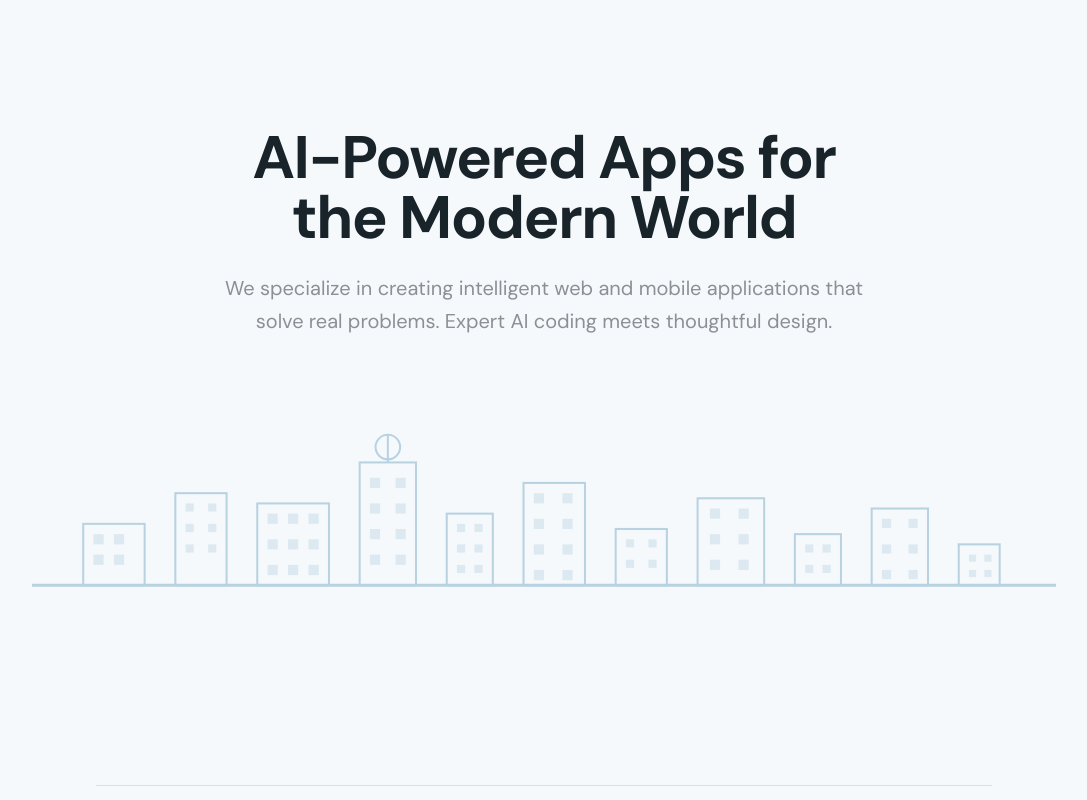
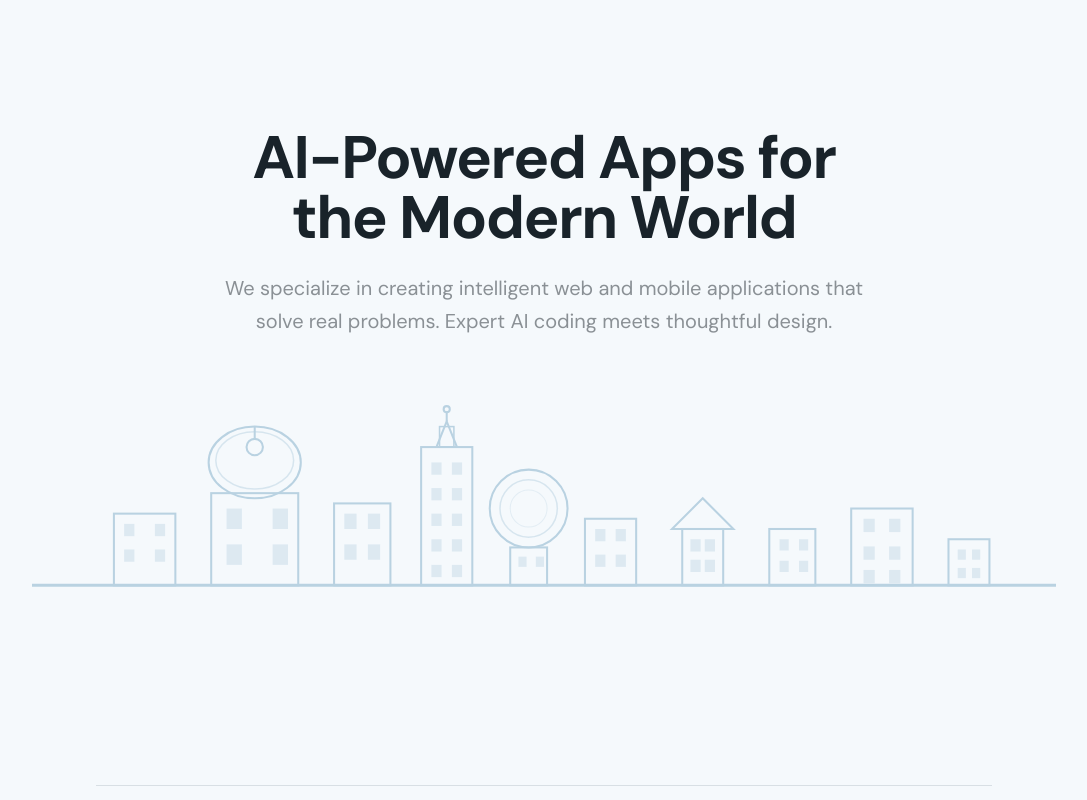
Before and after one commit to MarkMorsi/aibomi-homepage, a React (Vite) app: page / in a window 1280 px wide. Shown: the top 800 px of the page, without its empty margins (96-1183 px from the left). Built offline with nearby package versions, Linux system fonts and the light colour scheme.

Commit message:
Generated by Spark: the skyline is to generic, please reseach and change the Skyline to include the following landmarks from Copenhagens Skyline; The Marble Church, Copenhagen Opera House, Round Tower, Christiansborg Palace Spire.

```diff
--- a/src/components/CopenhagenSkyline.tsx
+++ b/src/components/CopenhagenSkyline.tsx
@@ -11,167 +11,149 @@ export function CopenhagenSkyline() {
         <motion.g
           initial={{ scaleY: 0 }}
           animate={{ scaleY: 1 }}
-          transition={{ duration: 0.8, delay: 0.2 }}
+          transition={{ duration: 0.9, delay: 0.2 }}
           style={{ transformOrigin: 'center bottom' }}
         >
-          <rect x="50" y="120" width="60" height="60" stroke="currentColor" strokeWidth="2" fill="none" className="text-primary" />
-          <rect x="60" y="130" width="10" height="10" fill="currentColor" className="text-primary" opacity="0.4" />
-          <rect x="80" y="130" width="10" height="10" fill="currentColor" className="text-primary" opacity="0.4" />
-          <rect x="60" y="150" width="10" height="10" fill="currentColor" className="text-primary" opacity="0.4" />
-          <rect x="80" y="150" width="10" height="10" fill="currentColor" className="text-primary" opacity="0.4" />
+          <rect x="80" y="110" width="60" height="70" stroke="currentColor" strokeWidth="2" fill="none" className="text-primary" />
+          <rect x="90" y="120" width="10" height="12" fill="currentColor" className="text-primary" opacity="0.4" />
+          <rect x="120" y="120" width="10" height="12" fill="currentColor" className="text-primary" opacity="0.4" />
+          <rect x="90" y="145" width="10" height="12" fill="currentColor" className="text-primary" opacity="0.4" />
+          <rect x="120" y="145" width="10" height="12" fill="currentColor" className="text-primary" opacity="0.4" />
         </motion.g>
 
         <motion.g
           initial={{ scaleY: 0 }}
           animate={{ scaleY: 1 }}
-          transition={{ duration: 0.85, delay: 0.3 }}
+          transition={{ duration: 1.0, delay: 0.3 }}
           style={{ transformOrigin: 'center bottom' }}
         >
-          <rect x="140" y="90" width="50" height="90" stroke="currentColor" strokeWidth="2" fill="none" className="text-primary" />
-          <rect x="150" y="100" width="8" height="8" fill="currentColor" className="text-primary" opacity="0.4" />
-          <rect x="172" y="100" width="8" height="8" fill="currentColor" className="text-primary" opacity="0.4" />
-          <rect x="150" y="120" width="8" height="8" fill="currentColor" className="text-primary" opacity="0.4" />
-          <rect x="172" y="120" width="8" height="8" fill="currentColor" className="text-primary" opacity="0.4" />
-          <rect x="150" y="140" width="8" height="8" fill="currentColor" className="text-primary" opacity="0.4" />
-          <rect x="172" y="140" width="8" height="8" fill="currentColor" className="text-primary" opacity="0.4" />
+          <rect x="175" y="90" width="85" height="90" stroke="currentColor" strokeWidth="2" fill="none" className="text-primary" />
+          <ellipse cx="217.5" cy="60" rx="45" ry="35" stroke="currentColor" strokeWidth="2" fill="none" className="text-primary" />
+          <ellipse cx="217.5" cy="58" rx="38" ry="28" stroke="currentColor" strokeWidth="1.5" fill="none" className="text-primary" opacity="0.5" />
+          <circle cx="217.5" cy="45" r="8" stroke="currentColor" strokeWidth="2" fill="none" className="text-primary" />
+          <line x1="217.5" y1="37" x2="217.5" y2="25" stroke="currentColor" strokeWidth="2" className="text-primary" />
+          <rect x="190" y="105" width="15" height="20" fill="currentColor" className="text-primary" opacity="0.4" />
+          <rect x="235" y="105" width="15" height="20" fill="currentColor" className="text-primary" opacity="0.4" />
+          <rect x="190" y="140" width="15" height="20" fill="currentColor" className="text-primary" opacity="0.4" />
+          <rect x="235" y="140" width="15" height="20" fill="currentColor" className="text-primary" opacity="0.4" />
         </motion.g>
 
         <motion.g
           initial={{ scaleY: 0 }}
           animate={{ scaleY: 1 }}
-          transition={{ duration: 0.9, delay: 0.4 }}
+          transition={{ duration: 0.95, delay: 0.5 }}
           style={{ transformOrigin: 'center bottom' }}
         >
-          <rect x="220" y="100" width="70" height="80" stroke="currentColor" strokeWidth="2" fill="none" className="text-primary" />
-          <rect x="230" y="110" width="10" height="10" fill="currentColor" className="text-primary" opacity="0.4" />
-          <rect x="250" y="110" width="10" height="10" fill="currentColor" className="text-primary" opacity="0.4" />
-          <rect x="270" y="110" width="10" height="10" fill="currentColor" className="text-primary" opacity="0.4" />
-          <rect x="230" y="135" width="10" height="10" fill="currentColor" className="text-primary" opacity="0.4" />
-          <rect x="250" y="135" width="10" height="10" fill="currentColor" className="text-primary" opacity="0.4" />
-          <rect x="270" y="135" width="10" height="10" fill="currentColor" className="text-primary" opacity="0.4" />
-          <rect x="230" y="160" width="10" height="10" fill="currentColor" className="text-primary" opacity="0.4" />
-          <rect x="250" y="160" width="10" height="10" fill="currentColor" className="text-primary" opacity="0.4" />
-          <rect x="270" y="160" width="10" height="10" fill="currentColor" className="text-primary" opacity="0.4" />
+          <rect x="295" y="100" width="55" height="80" stroke="currentColor" strokeWidth="2" fill="none" className="text-primary" />
+          <rect x="305" y="110" width="12" height="15" fill="currentColor" className="text-primary" opacity="0.4" />
+          <rect x="328" y="110" width="12" height="15" fill="currentColor" className="text-primary" opacity="0.4" />
+          <rect x="305" y="140" width="12" height="15" fill="currentColor" className="text-primary" opacity="0.4" />
+          <rect x="328" y="140" width="12" height="15" fill="currentColor" className="text-primary" opacity="0.4" />
         </motion.g>
 
         <motion.g
           initial={{ scaleY: 0 }}
           animate={{ scaleY: 1 }}
-          transition={{ duration: 0.87, delay: 0.5 }}
+          transition={{ duration: 1.05, delay: 0.6 }}
           style={{ transformOrigin: 'center bottom' }}
         >
-          <rect x="320" y="60" width="55" height="120" stroke="currentColor" strokeWidth="2" fill="none" className="text-primary" />
-          <circle cx="347.5" cy="45" r="12" stroke="currentColor" strokeWidth="2" fill="none" className="text-primary" />
-          <line x1="347.5" y1="33" x2="347.5" y2="60" stroke="currentColor" strokeWidth="2" className="text-primary" />
-          <rect x="330" y="75" width="10" height="10" fill="currentColor" className="text-primary" opacity="0.4" />
-          <rect x="355" y="75" width="10" height="10" fill="currentColor" className="text-primary" opacity="0.4" />
-          <rect x="330" y="100" width="10" height="10" fill="currentColor" className="text-primary" opacity="0.4" />
-          <rect x="355" y="100" width="10" height="10" fill="currentColor" className="text-primary" opacity="0.4" />
-          <rect x="330" y="125" width="10" height="10" fill="currentColor" className="text-primary" opacity="0.4" />
-          <rect x="355" y="125" width="10" height="10" fill="currentColor" className="text-primary" opacity="0.4" />
-          <rect x="330" y="150" width="10" height="10" fill="currentColor" className="text-primary" opacity="0.4" />
-          <rect x="355" y="150" width="10" height="10" fill="currentColor" className="text-primary" opacity="0.4" />
+          <rect x="380" y="45" width="50" height="135" stroke="currentColor" strokeWidth="2" fill="none" className="text-primary" />
+          <polygon points="405,20 395,45 415,45" stroke="currentColor" strokeWidth="2" fill="none" className="text-primary" />
+          <rect x="398" y="25" width="14" height="20" stroke="currentColor" strokeWidth="1.5" fill="none" className="text-primary" />
+          <line x1="405" y1="10" x2="405" y2="20" stroke="currentColor" strokeWidth="2" className="text-primary" />
+          <circle cx="405" cy="8" r="3" stroke="currentColor" strokeWidth="2" fill="none" className="text-primary" />
+          <rect x="390" y="60" width="10" height="12" fill="currentColor" className="text-primary" opacity="0.4" />
+          <rect x="410" y="60" width="10" height="12" fill="currentColor" className="text-primary" opacity="0.4" />
+          <rect x="390" y="85" width="10" height="12" fill="currentColor" className="text-primary" opacity="0.4" />
+          <rect x="410" y="85" width="10" height="12" fill="currentColor" className="text-primary" opacity="0.4" />
+          <rect x="390" y="110" width="10" height="12" fill="currentColor" className="text-primary" opacity="0.4" />
+          <rect x="410" y="110" width="10" height="12" fill="currentColor" className="text-primary" opacity="0.4" />
+          <rect x="390" y="135" width="10" height="12" fill="currentColor" className="text-primary" opacity="0.4" />
+          <rect x="410" y="135" width="10" height="12" fill="currentColor" className="text-primary" opacity="0.4" />
+          <rect x="390" y="160" width="10" height="12" fill="currentColor" className="text-primary" opacity="0.4" />
+          <rect x="410" y="160" width="10" height="12" fill="currentColor" className="text-primary" opacity="0.4" />
         </motion.g>
 
         <motion.g
           initial={{ scaleY: 0 }}
           animate={{ scaleY: 1 }}
-          transition={{ duration: 0.88, delay: 0.6 }}
+          transition={{ duration: 0.88, delay: 0.8 }}
           style={{ transformOrigin: 'center bottom' }}
         >
-          <rect x="405" y="110" width="45" height="70" stroke="currentColor" strokeWidth="2" fill="none" className="text-primary" />
-          <rect x="415" y="120" width="8" height="8" fill="currentColor" className="text-primary" opacity="0.4" />
-          <rect x="432" y="120" width="8" height="8" fill="currentColor" className="text-primary" opacity="0.4" />
-          <rect x="415" y="140" width="8" height="8" fill="currentColor" className="text-primary" opacity="0.4" />
-          <rect x="432" y="140" width="8" height="8" fill="currentColor" className="text-primary" opacity="0.4" />
-          <rect x="415" y="160" width="8" height="8" fill="currentColor" className="text-primary" opacity="0.4" />
-          <rect x="432" y="160" width="8" height="8" fill="currentColor" className="text-primary" opacity="0.4" />
+          <circle cx="485" cy="105" r="38" stroke="currentColor" strokeWidth="2" fill="none" className="text-primary" />
+          <circle cx="485" cy="105" r="28" stroke="currentColor" strokeWidth="1.5" fill="none" className="text-primary" opacity="0.5" />
+          <circle cx="485" cy="105" r="18" stroke="currentColor" strokeWidth="1" fill="none" className="text-primary" opacity="0.3" />
+          <rect x="467" y="143" width="36" height="37" stroke="currentColor" strokeWidth="2" fill="none" className="text-primary" />
+          <rect x="475" y="152" width="8" height="10" fill="currentColor" className="text-primary" opacity="0.4" />
+          <rect x="492" y="152" width="8" height="10" fill="currentColor" className="text-primary" opacity="0.4" />
         </motion.g>
 
         <motion.g
           initial={{ scaleY: 0 }}
           animate={{ scaleY: 1 }}
-          transition={{ duration: 0.92, delay: 0.7 }}
+          transition={{ duration: 0.9, delay: 0.95 }}
           style={{ transformOrigin: 'center bottom' }}
         >
-          <rect x="480" y="80" width="60" height="100" stroke="currentColor" strokeWidth="2" fill="none" className="text-primary" />
-          <rect x="490" y="90" width="10" height="10" fill="currentColor" className="text-primary" opacity="0.4" />
-          <rect x="518" y="90" width="10" height="10" fill="currentColor" className="text-primary" opacity="0.4" />
-          <rect x="490" y="115" width="10" height="10" fill="currentColor" className="text-primary" opacity="0.4" />
-          <rect x="518" y="115" width="10" height="10" fill="currentColor" className="text-primary" opacity="0.4" />
-          <rect x="490" y="140" width="10" height="10" fill="currentColor" className="text-primary" opacity="0.4" />
-          <rect x="518" y="140" width="10" height="10" fill="currentColor" className="text-primary" opacity="0.4" />
-          <rect x="490" y="165" width="10" height="10" fill="currentColor" className="text-primary" opacity="0.4" />
-          <rect x="518" y="165" width="10" height="10" fill="currentColor" className="text-primary" opacity="0.4" />
+          <rect x="540" y="115" width="50" height="65" stroke="currentColor" strokeWidth="2" fill="none" className="text-primary" />
+          <rect x="550" y="125" width="10" height="12" fill="currentColor" className="text-primary" opacity="0.4" />
+          <rect x="570" y="125" width="10" height="12" fill="currentColor" className="text-primary" opacity="0.4" />
+          <rect x="550" y="150" width="10" height="12" fill="currentColor" className="text-primary" opacity="0.4" />
+          <rect x="570" y="150" width="10" height="12" fill="currentColor" className="text-primary" opacity="0.4" />
         </motion.g>
 
         <motion.g
           initial={{ scaleY: 0 }}
           animate={{ scaleY: 1 }}
-          transition={{ duration: 0.87, delay: 0.8 }}
+          transition={{ duration: 0.92, delay: 1.1 }}
           style={{ transformOrigin: 'center bottom' }}
         >
-          <rect x="570" y="125" width="50" height="55" stroke="currentColor" strokeWidth="2" fill="none" className="text-primary" />
-          <rect x="580" y="135" width="8" height="8" fill="currentColor" className="text-primary" opacity="0.4" />
-          <rect x="602" y="135" width="8" height="8" fill="currentColor" className="text-primary" opacity="0.4" />
-          <rect x="580" y="155" width="8" height="8" fill="currentColor" className="text-primary" opacity="0.4" />
-          <rect x="602" y="155" width="8" height="8" fill="currentColor" className="text-primary" opacity="0.4" />
+          <polygon points="655,95 625,125 685,125" stroke="currentColor" strokeWidth="2" fill="none" className="text-primary" />
+          <rect x="635" y="125" width="40" height="55" stroke="currentColor" strokeWidth="2" fill="none" className="text-primary" />
+          <rect x="643" y="135" width="10" height="12" fill="currentColor" className="text-primary" opacity="0.4" />
+          <rect x="657" y="135" width="10" height="12" fill="currentColor" className="text-primary" opacity="0.4" />
+          <rect x="643" y="155" width="10" height="12" fill="currentColor" className="text-primary" opacity="0.4" />
+          <rect x="657" y="155" width="10" height="12" fill="currentColor" className="text-primary" opacity="0.4" />
         </motion.g>
 
         <motion.g
           initial={{ scaleY: 0 }}
           animate={{ scaleY: 1 }}
-          transition={{ duration: 0.9, delay: 0.9 }}
+          transition={{ duration: 0.87, delay: 1.25 }}
           style={{ transformOrigin: 'center bottom' }}
         >
-          <rect x="650" y="95" width="65" height="85" stroke="currentColor" strokeWidth="2" fill="none" className="text-primary" />
-          <rect x="662" y="105" width="10" height="10" fill="currentColor" className="text-primary" opacity="0.4" />
-          <rect x="690" y="105" width="10" height="10" fill="currentColor" className="text-primary" opacity="0.4" />
-          <rect x="662" y="130" width="10" height="10" fill="currentColor" className="text-primary" opacity="0.4" />
-          <rect x="690" y="130" width="10" height="10" fill="currentColor" className="text-primary" opacity="0.4" />
-          <rect x="662" y="155" width="10" height="10" fill="currentColor" className="text-primary" opacity="0.4" />
-          <rect x="690" y="155" width="10" height="10" fill="currentColor" className="text-primary" opacity="0.4" />
+          <rect x="720" y="125" width="45" height="55" stroke="currentColor" strokeWidth="2" fill="none" className="text-primary" />
+          <rect x="730" y="135" width="9" height="11" fill="currentColor" className="text-primary" opacity="0.4" />
+          <rect x="749" y="135" width="9" height="11" fill="currentColor" className="text-primary" opacity="0.4" />
+          <rect x="730" y="156" width="9" height="11" fill="currentColor" className="text-primary" opacity="0.4" />
+          <rect x="749" y="156" width="9" height="11" fill="currentColor" className="text-primary" opacity="0.4" />
         </motion.g>
 
         <motion.g
           initial={{ scaleY: 0 }}
           animate={{ scaleY: 1 }}
-          transition={{ duration: 0.84, delay: 1.0 }}
+          transition={{ duration: 0.85, delay: 1.35 }}
           style={{ transformOrigin: 'center bottom' }}
         >
-          <rect x="745" y="130" width="45" height="50" stroke="currentColor" strokeWidth="2" fill="none" className="text-primary" />
-          <rect x="755" y="140" width="8" height="8" fill="currentColor" className="text-primary" opacity="0.4" />
-          <rect x="772" y="140" width="8" height="8" fill="currentColor" className="text-primary" opacity="0.4" />
-          <rect x="755" y="160" width="8" height="8" fill="currentColor" className="text-primary" opacity="0.4" />
-          <rect x="772" y="160" width="8" height="8" fill="currentColor" className="text-primary" opacity="0.4" />
+          <rect x="800" y="105" width="60" height="75" stroke="currentColor" strokeWidth="2" fill="none" className="text-primary" />
+          <rect x="812" y="115" width="11" height="13" fill="currentColor" className="text-primary" opacity="0.4" />
+          <rect x="837" y="115" width="11" height="13" fill="currentColor" className="text-primary" opacity="0.4" />
+          <rect x="812" y="142" width="11" height="13" fill="currentColor" className="text-primary" opacity="0.4" />
+          <rect x="837" y="142" width="11" height="13" fill="currentColor" className="text-primary" opacity="0.4" />
+          <rect x="812" y="165" width="11" height="13" fill="currentColor" className="text-primary" opacity="0.4" />
+          <rect x="837" y="165" width="11" height="13" fill="currentColor" className="text-primary" opacity="0.4" />
         </motion.g>
 
         <motion.g
           initial={{ scaleY: 0 }}
           animate={{ scaleY: 1 }}
-          transition={{ duration: 0.88, delay: 1.1 }}
+          transition={{ duration: 0.83, delay: 1.45 }}
           style={{ transformOrigin: 'center bottom' }}
         >
-          <rect x="820" y="105" width="55" height="75" stroke="currentColor" strokeWidth="2" fill="none" className="text-primary" />
-          <rect x="830" y="115" width="9" height="9" fill="currentColor" className="text-primary" opacity="0.4" />
-          <rect x="856" y="115" width="9" height="9" fill="currentColor" className="text-primary" opacity="0.4" />
-          <rect x="830" y="140" width="9" height="9" fill="currentColor" className="text-primary" opacity="0.4" />
-          <rect x="856" y="140" width="9" height="9" fill="currentColor" className="text-primary" opacity="0.4" />
-          <rect x="830" y="165" width="9" height="9" fill="currentColor" className="text-primary" opacity="0.4" />
-          <rect x="856" y="165" width="9" height="9" fill="currentColor" className="text-primary" opacity="0.4" />
-        </motion.g>
-
-        <motion.g
-          initial={{ scaleY: 0 }}
-          animate={{ scaleY: 1 }}
-          transition={{ duration: 0.82, delay: 1.2 }}
-          style={{ transformOrigin: 'center bottom' }}
-        >
-          <rect x="905" y="140" width="40" height="40" stroke="currentColor" strokeWidth="2" fill="none" className="text-primary" />
-          <rect x="915" y="150" width="7" height="7" fill="currentColor" className="text-primary" opacity="0.4" />
-          <rect x="930" y="150" width="7" height="7" fill="currentColor" className="text-primary" opacity="0.4" />
-          <rect x="915" y="165" width="7" height="7" fill="currentColor" className="text-primary" opacity="0.4" />
-          <rect x="930" y="165" width="7" height="7" fill="currentColor" className="text-primary" opacity="0.4" />
+          <rect x="895" y="135" width="40" height="45" stroke="currentColor" strokeWidth="2" fill="none" className="text-primary" />
+          <rect x="904" y="145" width="8" height="10" fill="currentColor" className="text-primary" opacity="0.4" />
+          <rect x="918" y="145" width="8" height="10" fill="currentColor" className="text-primary" opacity="0.4" />
+          <rect x="904" y="163" width="8" height="10" fill="currentColor" className="text-primary" opacity="0.4" />
+          <rect x="918" y="163" width="8" height="10" fill="currentColor" className="text-primary" opacity="0.4" />
         </motion.g>
 
         <motion.line
```
